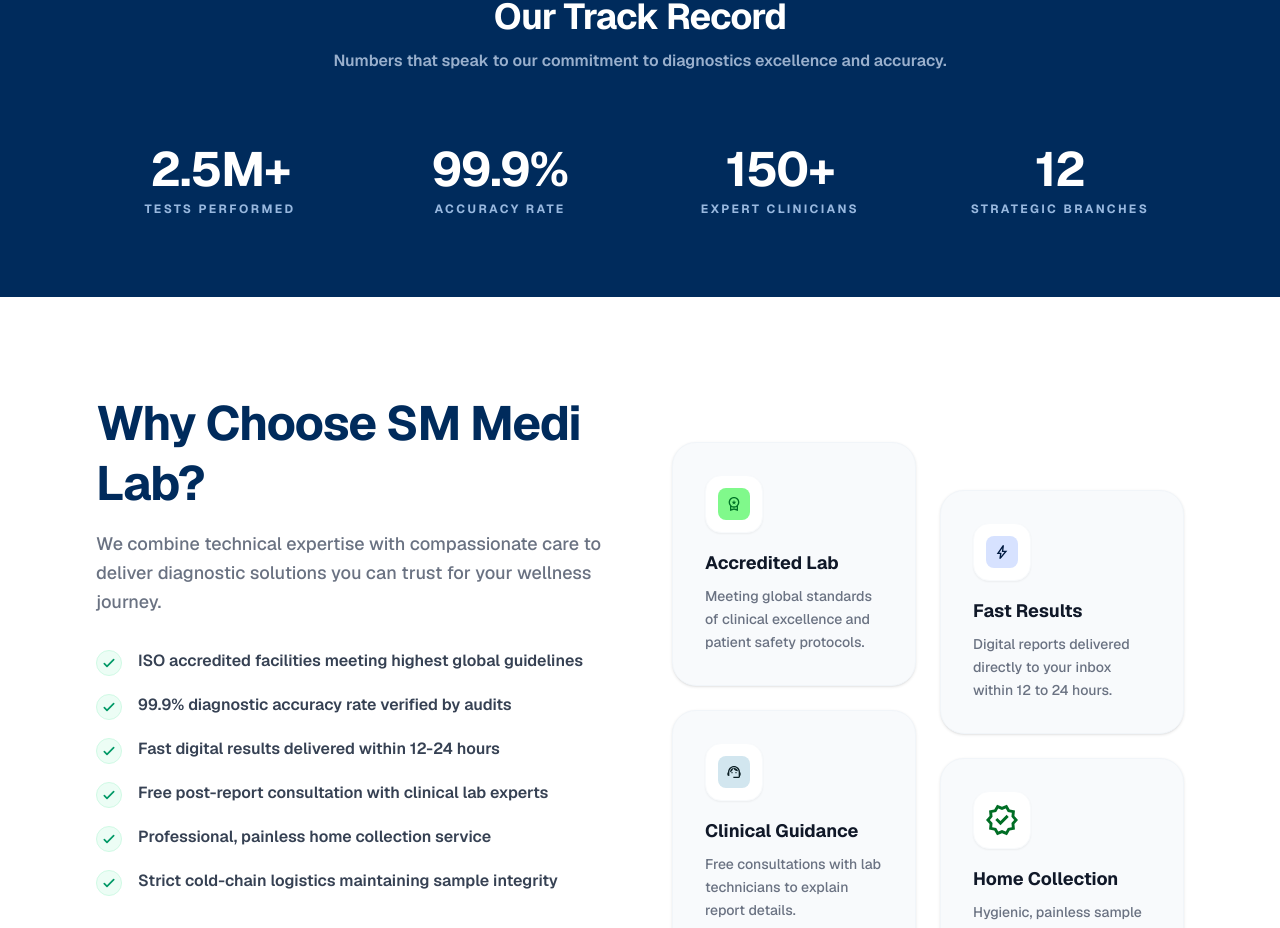
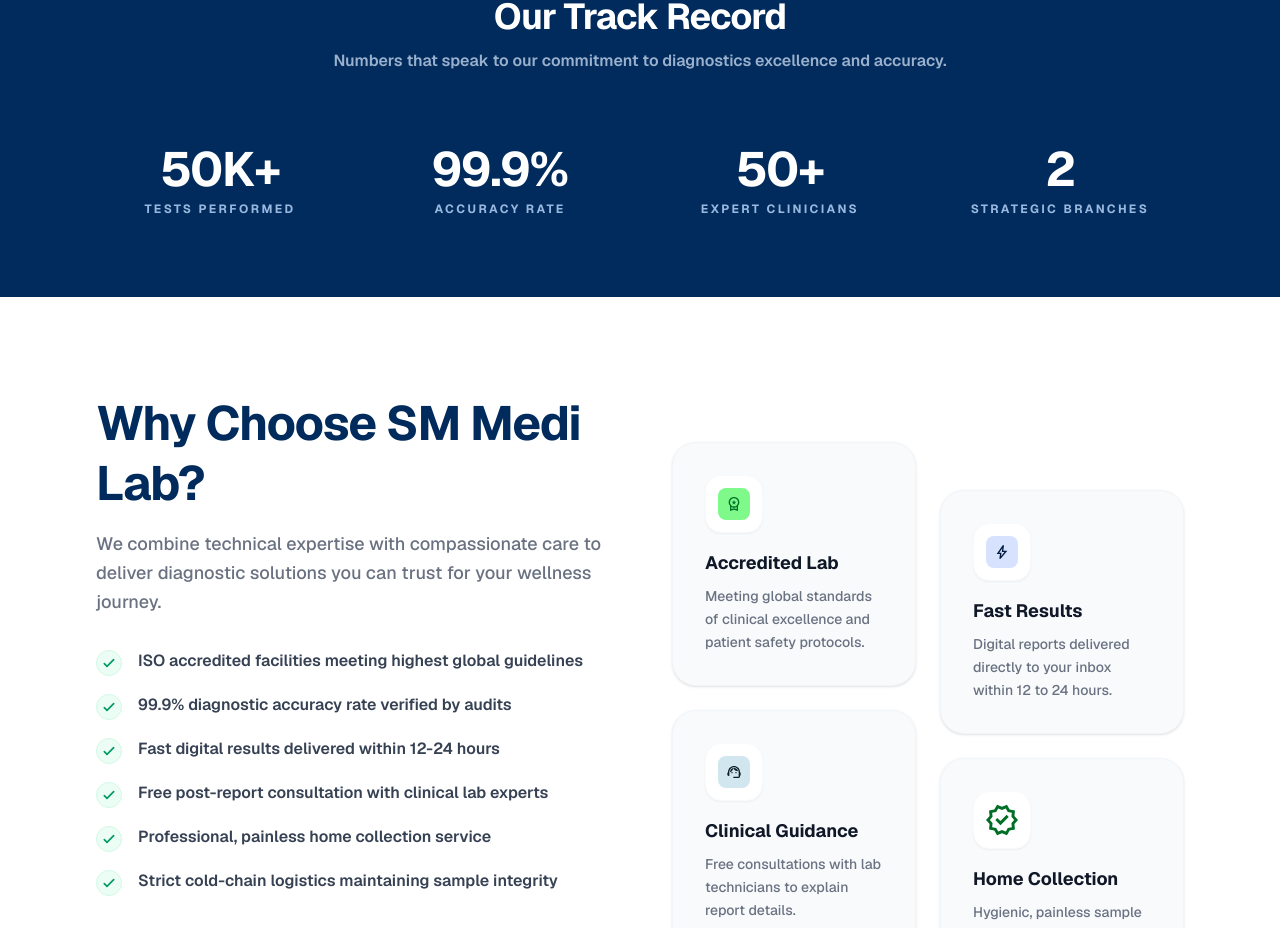
Before and after one commit to sparknestts/Smmedilab, a Next.js app: page / in a window 1280 px wide. Shown: the part 2673-3601 px from the top of the page. Built offline with nearby package versions, Linux system fonts and the light colour scheme.

Commit message:
track record update

```diff
--- a/components/HomeCollection.tsx
+++ b/components/HomeCollection.tsx
@@ -19,7 +19,7 @@
                     {/* Stat 1 */}
                     <div className="text-center space-y-2">
                         <div className="text-4xl lg:text-5xl font-bold tracking-tight text-white">
-                            <StatCounter end={2.5} decimals={1} suffix="M+" />
+                            <StatCounter end={50} decimals={0} suffix="K+" />
                         </div>
                         <div className="text-[10px] md:text-xs font-bold text-blue-200/80 tracking-[0.2em] uppercase">
                             Tests Performed
@@ -39,7 +39,7 @@
                     {/* Stat 3 */}
                     <div className="text-center space-y-2">
                         <div className="text-4xl lg:text-5xl font-bold tracking-tight text-white">
-                            <StatCounter end={150} suffix="+" />
+                            <StatCounter end={50} suffix="+" />
                         </div>
                         <div className="text-[10px] md:text-xs font-bold text-blue-200/80 tracking-[0.2em] uppercase">
                             Expert Clinicians
@@ -49,7 +49,7 @@
                     {/* Stat 4 */}
                     <div className="text-center space-y-2">
                         <div className="text-4xl lg:text-5xl font-bold tracking-tight text-white">
-                            <StatCounter end={12} />
+                            <StatCounter end={2} />
                         </div>
                         <div className="text-[10px] md:text-xs font-bold text-blue-200/80 tracking-[0.2em] uppercase">
                             Strategic Branches
```
